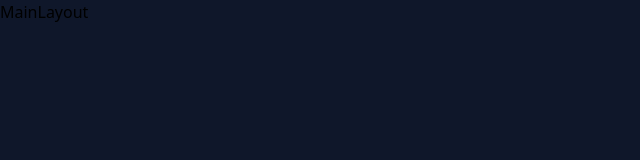
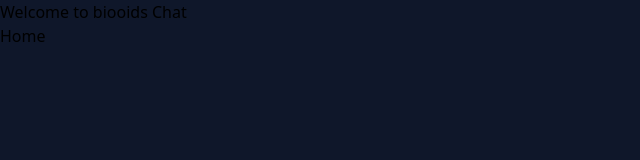
Before and after one commit to biooids/biooids-chat, a React (Vite) app in the folder client/: page / in a window 1280 px wide. Shown: the top 160 px of the page, without its empty margins (0-640 px from the left). Built offline with nearby package versions, Linux system fonts and the light colour scheme.

Commit message:
"Added Redux Toolkit, React Redux, and updated App.jsx and MainLayout.jsx files"

```diff
--- a/client/package.json
+++ b/client/package.json
@@ -10,8 +10,10 @@
     "preview": "vite preview"
   },
   "dependencies": {
+    "@reduxjs/toolkit": "^2.2.7",
     "react": "^18.3.1",
     "react-dom": "^18.3.1",
+    "react-redux": "^9.1.2",
     "react-router-dom": "^6.26.2"
   },
   "devDependencies": {
--- a/client/src/App.jsx
+++ b/client/src/App.jsx
@@ -1,12 +1,18 @@
 import React from "react";
 import { createBrowserRouter, RouterProvider } from "react-router-dom";
 import MainLayout from "./components/mainComp/mainLayout";
+import Home from "./components/pages/homePage/Home";
 
 function App() {
   const router = createBrowserRouter([
     {
       path: "/",
       element: <MainLayout />,
+      children: [
+        { index: true, element: <Home /> },
+        { path: "about", element: <div>About</div> },
+        { path: "contact", element: <div>Contact</div> },
+      ],
     },
   ]);
   return <RouterProvider router={router} />;
--- a/client/src/components/mainComp/MainLayout.jsx
+++ b/client/src/components/mainComp/MainLayout.jsx
@@ -1,7 +1,13 @@
 import React from "react";
+import { Outlet } from "react-router-dom";
 
 function MainLayout() {
-  return <div>MainLayout</div>;
+  return (
+    <div>
+      <h1>Welcome to biooids Chat</h1>
+      <Outlet />
+    </div>
+  );
 }
 
 export default MainLayout;
```
Also changed, not shown: 1 other file (tests, documents, lock files or other folders).
